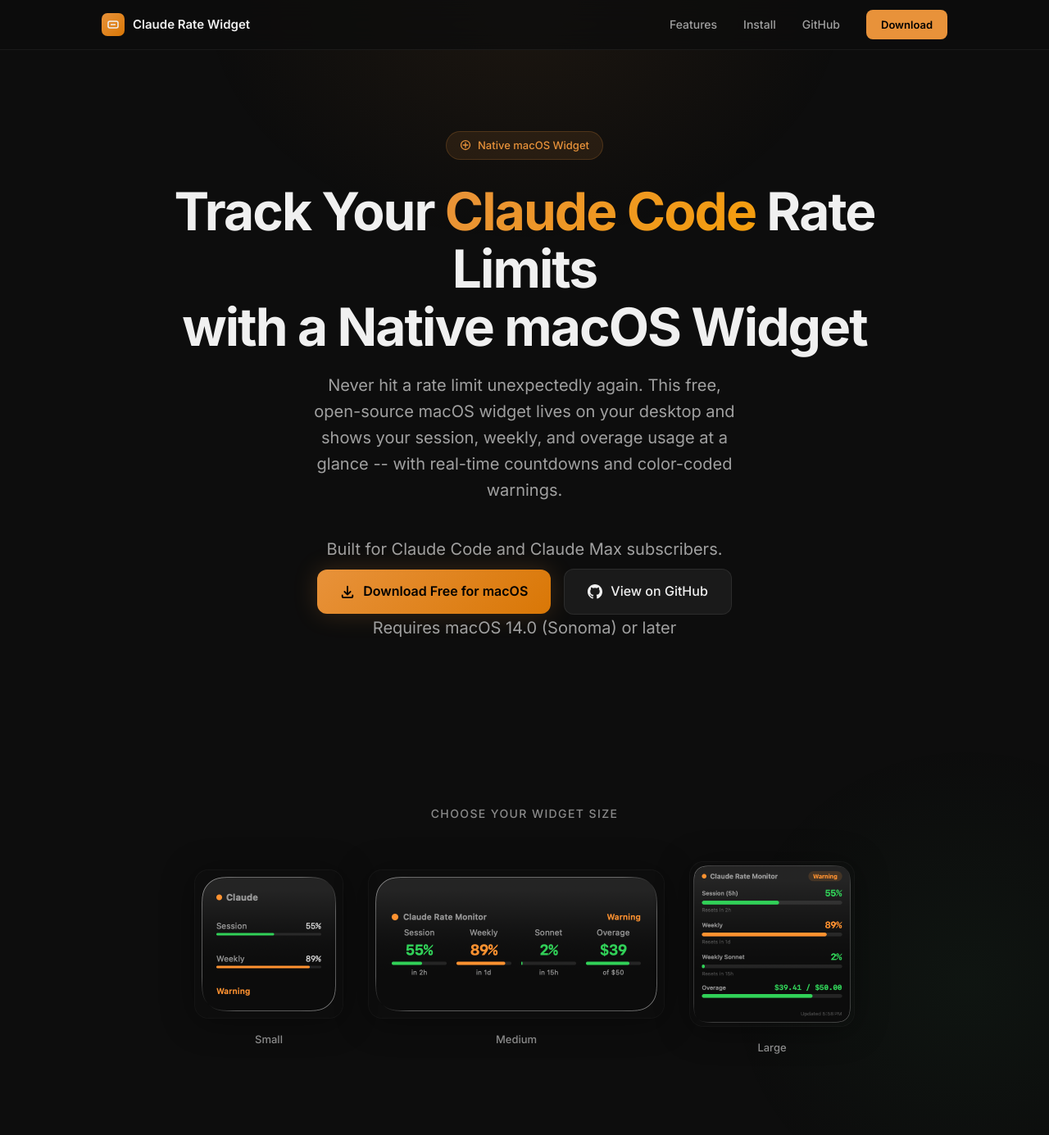
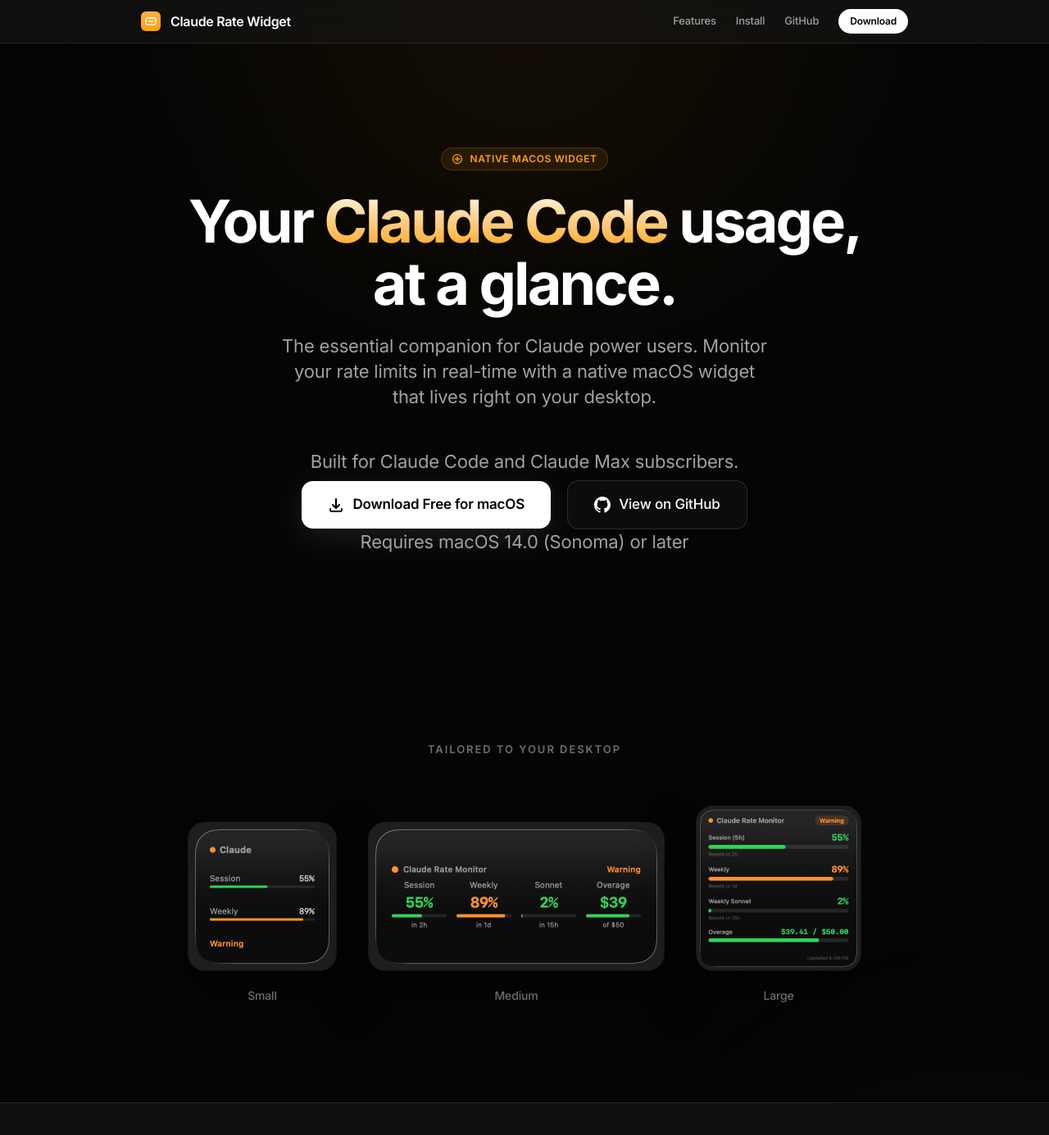
Before and after one commit to hulryung/cc-rate-widget, a Jekyll site: the page built from docs/index.html, in a window 1280 px wide and 1400 px high. Shown: the top 1385 px of the window at 82% size. Built offline with Jekyll 4.4.1, drawn with Linux system fonts in a browser that asks for light colours; some of the changed text lies outside the part shown.

Commit message:
docs: modernize landing page UI with glassmorphism and enhanced animations

```diff
--- a/docs/_layouts/default.html
+++ b/docs/_layouts/default.html
@@ -56,29 +56,35 @@
 }
 
 :root {
-  --bg-primary: #0d0d0d;
-  --bg-secondary: #1a1a1a;
-  --bg-card: #1e1e1e;
-  --bg-card-hover: #252525;
-  --text-primary: #f0f0f0;
-  --text-secondary: #a0a0a0;
-  --text-muted: #8a8a8a;
-  --accent-orange: #e8923a;
-  --accent-green: #4ade80;
-  --accent-red: #ef4444;
-  --border-subtle: rgba(255, 255, 255, 0.06);
-  --border-card: rgba(255, 255, 255, 0.08);
+  --bg-primary: #050505;
+  --bg-secondary: #0f0f0f;
+  --bg-card: rgba(255, 255, 255, 0.03);
+  --bg-card-hover: rgba(255, 255, 255, 0.06);
+  --text-primary: #ffffff;
+  --text-secondary: #a1a1a6;
+  --text-muted: #6e6e73;
+  --accent-orange: #ff9f0a;
+  --accent-green: #30d158;
+  --accent-red: #ff453a;
+  --border-subtle: rgba(255, 255, 255, 0.08);
+  --border-card: rgba(255, 255, 255, 0.12);
+  --glass-bg: rgba(20, 20, 20, 0.7);
+  --shadow-sm: 0 2px 8px rgba(0, 0, 0, 0.4);
+  --shadow-md: 0 8px 30px rgba(0, 0, 0, 0.5);
+  --shadow-lg: 0 20px 60px rgba(0, 0, 0, 0.6);
 }
 
 html {
   scroll-behavior: smooth;
+  -webkit-text-size-adjust: 100%;
 }
 
 body {
-  font-family: 'Inter', -apple-system, BlinkMacSystemFont, 'Segoe UI', sans-serif;
+  font-family: 'Inter', -apple-system, BlinkMacSystemFont, 'SF Pro Text', 'SF Pro Display', system-ui, sans-serif;
   background-color: var(--bg-primary);
   color: var(--text-primary);
-  line-height: 1.6;
+  line-height: 1.5;
+  letter-spacing: -0.011em;
   -webkit-font-smoothing: antialiased;
   -moz-osx-font-smoothing: grayscale;
   overflow-x: hidden;
@@ -87,38 +93,41 @@ body {
 /* ---- Ambient glow backgrounds ---- */
 .glow-top {
   position: fixed;
-  top: -300px;
+  top: -400px;
   left: 50%;
   transform: translateX(-50%);
-  width: 800px;
-  height: 600px;
-  background: radial-gradient(ellipse, rgba(232, 146, 58, 0.07) 0%, transparent 70%);
+  width: 1200px;
+  height: 800px;
+  background: radial-gradient(circle, rgba(255, 159, 10, 0.08) 0%, transparent 70%);
   pointer-events: none;
   z-index: 0;
+  filter: blur(100px);
 }
 
 .glow-mid {
   position: absolute;
-  top: 900px;
-  right: -200px;
-  width: 600px;
-  height: 600px;
-  background: radial-gradient(ellipse, rgba(74, 222, 128, 0.04) 0%, transparent 70%);
+  top: 1200px;
+  right: -300px;
+  width: 800px;
+  height: 800px;
+  background: radial-gradient(circle, rgba(48, 209, 88, 0.05) 0%, transparent 70%);
   pointer-events: none;
   z-index: 0;
+  filter: blur(100px);
 }
 
 /* ---- Layout ---- */
 .container {
-  max-width: 1080px;
+  max-width: 1000px;
   margin: 0 auto;
-  padding: 0 24px;
+  padding: 0 32px;
   position: relative;
   z-index: 1;
 }
 
 section {
   position: relative;
+  padding: 120px 0;
 }
 
 /* ---- Navigation ---- */
@@ -128,52 +137,54 @@ nav {
   left: 0;
   right: 0;
   z-index: 100;
-  background: rgba(13, 13, 13, 0.8);
-  backdrop-filter: blur(20px);
-  -webkit-backdrop-filter: blur(20px);
+  background: var(--glass-bg);
+  backdrop-filter: saturate(180%) blur(20px);
+  -webkit-backdrop-filter: saturate(180%) blur(20px);
   border-bottom: 1px solid var(--border-subtle);
+  transition: background 0.3s ease;
 }
 
 nav .container {
   display: flex;
   align-items: center;
   justify-content: space-between;
-  height: 60px;
+  height: 52px;
 }
 
 .nav-brand {
   display: flex;
   align-items: center;
-  gap: 10px;
+  gap: 12px;
   font-weight: 600;
-  font-size: 15px;
+  font-size: 16px;
   color: var(--text-primary);
   text-decoration: none;
+  letter-spacing: -0.02em;
 }
 
 .nav-icon {
-  width: 28px;
-  height: 28px;
-  background: linear-gradient(135deg, var(--accent-orange), #d97706);
-  border-radius: 7px;
+  width: 24px;
+  height: 24px;
+  background: linear-gradient(180deg, #ffb340 0%, #ff9f0a 100%);
+  border-radius: 6px;
   display: flex;
   align-items: center;
   justify-content: center;
-  font-size: 14px;
+  box-shadow: 0 1px 3px rgba(0,0,0,0.3);
 }
 
 .nav-links {
   display: flex;
   align-items: center;
-  gap: 32px;
+  gap: 24px;
 }
 
 .nav-links a {
   color: var(--text-secondary);
   text-decoration: none;
-  font-size: 14px;
+  font-size: 13px;
   font-weight: 500;
-  transition: color 0.2s;
+  transition: color 0.2s cubic-bezier(0.4, 0, 0.2, 1);
 }
 
 .nav-links a:hover {
@@ -181,22 +192,23 @@ nav .container {
 }
 
 .nav-download {
-  background: var(--accent-orange) !important;
+  background: var(--text-primary);
   color: #000 !important;
-  padding: 8px 18px;
-  border-radius: 8px;
+  padding: 6px 14px;
+  border-radius: 100px;
   font-weight: 600 !important;
-  font-size: 13px !important;
-  transition: opacity 0.2s !important;
+  font-size: 12px !important;
+  transition: transform 0.2s ease, opacity 0.2s ease !important;
 }
 
 .nav-download:hover {
-  opacity: 0.9;
+  transform: scale(1.04);
+  opacity: 0.95;
 }
 
 /* ---- Hero ---- */
 .hero {
-  padding: 160px 0 100px;
+  padding: 180px 0 120px;
   text-align: center;
 }
 
@@ -204,14 +216,16 @@ nav .container {
   display: inline-flex;
   align-items: center;
   gap: 8px;
-  background: rgba(232, 146, 58, 0.1);
-  border: 1px solid rgba(232, 146, 58, 0.2);
+  background: rgba(255, 159, 10, 0.1);
+  border: 1px solid rgba(255, 159, 10, 0.2);
   color: var(--accent-orange);
-  padding: 6px 16px;
+  padding: 4px 12px;
   border-radius: 100px;
-  font-size: 13px;
-  font-weight: 500;
-  margin-bottom: 28px;
+  font-size: 12px;
+  font-weight: 600;
+  margin-bottom: 24px;
+  text-transform: uppercase;
+  letter-spacing: 0.05em;
 }
 
 .hero-badge svg {
@@ -220,33 +234,34 @@ nav .container {
 }
 
 .hero h1 {
-  font-size: clamp(40px, 6vw, 64px);
+  font-size: clamp(48px, 8vw, 72px);
   font-weight: 700;
-  line-height: 1.1;
-  letter-spacing: -0.03em;
-  margin-bottom: 20px;
+  line-height: 1.05;
+  letter-spacing: -0.04em;
+  margin-bottom: 24px;
 }
 
 .hero h1 .highlight {
-  background: linear-gradient(135deg, var(--accent-orange), #f59e0b);
+  background: linear-gradient(180deg, #fff 0%, #ff9f0a 100%);
   -webkit-background-clip: text;
   -webkit-text-fill-color: transparent;
   background-clip: text;
 }
 
 .hero p {
-  font-size: clamp(17px, 2vw, 20px);
+  font-size: clamp(19px, 3vw, 22px);
   color: var(--text-secondary);
-  max-width: 540px;
-  margin: 0 auto 40px;
-  line-height: 1.6;
+  max-width: 600px;
+  margin: 0 auto 48px;
+  line-height: 1.4;
+  font-weight: 400;
 }
 
 .hero-buttons {
   display: flex;
   align-items: center;
   justify-content: center;
-  gap: 16px;
+  gap: 20px;
   flex-wrap: wrap;
 }
 
@@ -254,78 +269,79 @@ nav .container {
   display: inline-flex;
   align-items: center;
   gap: 10px;
-  background: linear-gradient(135deg, var(--accent-orange), #d97706);
+  background: #ffffff;
   color: #000;
-  padding: 14px 28px;
-  border-radius: 12px;
-  font-size: 16px;
+  padding: 16px 32px;
+  border-radius: 14px;
+  font-size: 17px;
   font-weight: 600;
   text-decoration: none;
-  transition: transform 0.2s, box-shadow 0.2s;
-  box-shadow: 0 0 30px rgba(232, 146, 58, 0.2);
+  transition: transform 0.2s cubic-bezier(0.4, 0, 0.2, 1), box-shadow 0.2s ease;
+  box-shadow: 0 10px 40px rgba(255, 255, 255, 0.1);
 }
 
 .btn-primary:hover {
-  transform: translateY(-1px);
-  box-shadow: 0 0 40px rgba(232, 146, 58, 0.3);
+  transform: translateY(-2px);
+  box-shadow: 0 15px 50px rgba(255, 255, 255, 0.15);
 }
 
 .btn-primary svg {
-  width: 18px;
-  height: 18px;
+  width: 20px;
+  height: 20px;
 }
 
 .btn-secondary {
   display: inline-flex;
   align-items: center;
   gap: 10px;
-  background: var(--bg-secondary);
+  background: var(--bg-card);
   color: var(--text-primary);
-  padding: 14px 28px;
-  border-radius: 12px;
-  font-size: 16px;
+  padding: 16px 32px;
+  border-radius: 14px;
+  font-size: 17px;
   font-weight: 500;
   text-decoration: none;
   border: 1px solid var(--border-card);
-  transition: background 0.2s, border-color 0.2s;
+  transition: background 0.2s ease, border-color 0.2s ease;
+  backdrop-filter: blur(10px);
 }
 
 .btn-secondary:hover {
-  background: var(--bg-card);
-  border-color: rgba(255, 255, 255, 0.12);
+  background: var(--bg-card-hover);
+  border-color: rgba(255, 255, 255, 0.2);
 }
 
 .btn-secondary svg {
-  width: 18px;
-  height: 18px;
+  width: 20px;
+  height: 20px;
 }
 
 .hero-meta {
-  margin-top: 20px;
+  margin-top: 24px;
   font-size: 13px;
   color: var(--text-muted);
 }
 
 /* ---- Screenshots ---- */
 .screenshots {
-  padding: 60px 0 100px;
+  padding: 60px 0 120px;
 }
 
 .screenshots h2 {
   text-align: center;
-  font-size: 14px;
-  font-weight: 500;
+  font-size: 13px;
+  font-weight: 600;
   text-transform: uppercase;
-  letter-spacing: 0.1em;
+  letter-spacing: 0.15em;
   color: var(--text-muted);
-  margin-bottom: 48px;
+  margin-bottom: 60px;
 }
 
 .screenshot-grid {
   display: flex;
-  align-items: center;
+  align-items: flex-end;
   justify-content: center;
-  gap: 32px;
+  gap: 40px;
   flex-wrap: wrap;
 }
 
@@ -333,133 +349,124 @@ nav .container {
   display: flex;
   flex-direction: column;
   align-items: center;
-  gap: 16px;
+  gap: 20px;
 }
 
 .screenshot-item img {
-  border-radius: 16px;
-  box-shadow: 0 4px 40px rgba(0, 0, 0, 0.4), 0 0 0 1px rgba(255, 255, 255, 0.05);
-  transition: transform 0.3s ease;
+  border-radius: 20px;
+  box-shadow: 0 30px 60px rgba(0, 0, 0, 0.5), 0 0 0 1px rgba(255, 255, 255, 0.1);
+  transition: transform 0.5s cubic-bezier(0.16, 1, 0.3, 1);
+  background: #1e1e1e;
 }
 
 .screenshot-item img:hover {
-  transform: scale(1.03);
+  transform: scale(1.05) translateY(-10px);
 }
 
-.screenshot-item.small img {
-  width: 180px;
-  height: auto;
-}
-
-.screenshot-item.medium img {
-  width: 360px;
-  height: auto;
-}
-
-.screenshot-item.large img {
-  width: 200px;
-  height: auto;
-}
+.screenshot-item.small img { width: 180px; }
+.screenshot-item.medium img { width: 360px; }
+.screenshot-item.large img { width: 200px; }
 
 .screenshot-label {
-  font-size: 13px;
+  font-size: 14px;
   color: var(--text-muted);
   font-weight: 500;
 }
 
 /* ---- Features ---- */
 .features {
-  padding: 100px 0;
+  background: var(--bg-secondary);
+  border-top: 1px solid var(--border-subtle);
+  border-bottom: 1px solid var(--border-subtle);
 }
 
 .section-header {
   text-align: center;
-  margin-bottom: 64px;
+  margin-bottom: 80px;
 }
 
 .section-header h2 {
-  font-size: clamp(28px, 4vw, 36px);
+  font-size: clamp(32px, 5vw, 44px);
   font-weight: 700;
-  letter-spacing: -0.02em;
-  margin-bottom: 12px;
+  letter-spacing: -0.03em;
+  margin-bottom: 16px;
 }
 
 .section-header p {
-  font-size: 17px;
+  font-size: 19px;
   color: var(--text-secondary);
-  max-width: 480px;
+  max-width: 520px;
   margin: 0 auto;
 }
 
 .feature-grid {
   display: grid;
   grid-template-columns: repeat(3, 1fr);
-  gap: 20px;
+  gap: 24px;
 }
 
 .feature-card {
   background: var(--bg-card);
   border: 1px solid var(--border-card);
-  border-radius: 16px;
-  padding: 32px 28px;
-  transition: background 0.2s, border-color 0.2s;
+  border-radius: 24px;
+  padding: 40px;
+  transition: transform 0.3s ease, background 0.3s ease, border-color 0.3s ease;
+  backdrop-filter: blur(10px);
 }
 
 .feature-card:hover {
+  transform: translateY(-5px);
   background: var(--bg-card-hover);
-  border-color: rgba(255, 255, 255, 0.1);
+  border-color: rgba(255, 255, 255, 0.2);
 }
 
 .feature-icon {
-  width: 44px;
-  height: 44px;
-  border-radius: 11px;
+  width: 48px;
+  height: 48px;
+  border-radius: 12px;
   display: flex;
   align-items: center;
   justify-content: center;
-  margin-bottom: 20px;
-  font-size: 20px;
+  margin-bottom: 24px;
+  font-size: 24px;
 }
 
-.feature-icon.green {
-  background: rgba(74, 222, 128, 0.1);
-  color: var(--accent-green);
-}
-
-.feature-icon.orange {
-  background: rgba(232, 146, 58, 0.1);
-  color: var(--accent-orange);
-}
-
-.feature-icon.red {
-  background: rgba(239, 68, 68, 0.1);
-  color: var(--accent-red);
-}
+.feature-icon.green { background: rgba(48, 209, 88, 0.1); color: var(--accent-green); }
+.feature-icon.orange { background: rgba(255, 159, 10, 0.1); color: var(--accent-orange); }
+.feature-icon.red { background: rgba(255, 69, 58, 0.1); color: var(--accent-red); }
 
 .feature-card h3 {
-  font-size: 16px;
+  font-size: 18px;
   font-weight: 600;
-  margin-bottom: 8px;
+  margin-bottom: 12px;
+  letter-spacing: -0.02em;
 }
 
 .feature-card p {
-  font-size: 14px;
+  font-size: 15px;
   color: var(--text-secondary);
-  line-height: 1.6;
+  line-height: 1.5;
 }
 
 /* ---- Rate Categories Visual ---- */
 .rate-categories {
-  padding: 80px 0;
+  padding: 120px 0;
+}
+
+.widget-frame {
+  max-width: 480px;
+  margin: 0 auto;
+  padding: 12px;
+  background: rgba(255, 255, 255, 0.05);
+  border-radius: 42px;
+  box-shadow: var(--shadow-lg), 0 0 0 1px rgba(255, 255, 255, 0.1);
+  position: relative;
 }
 
 .rate-bar-demo {
-  max-width: 560px;
-  margin: 0 auto;
-  background: var(--bg-card);
-  border: 1px solid var(--border-card);
-  border-radius: 20px;
-  padding: 36px 32px;
+  background: #1a1a1a;
+  border-radius: 32px;
+  padding: 32px;
 }
 
 .rate-row {
@@ -469,19 +476,15 @@ nav .container {
   margin-bottom: 8px;
 }
 
-.rate-row:last-child .rate-track {
-  margin-bottom: 0;
-}
-
 .rate-label {
-  font-size: 14px;
-  font-weight: 500;
+  font-size: 13px;
+  font-weight: 600;
   color: var(--text-secondary);
 }
 
 .rate-value {
-  font-size: 14px;
-  font-weight: 600;
+  font-size: 13px;
+  font-weight: 700;
 }
 
 .rate-value.green { color: var(--accent-green); }
@@ -489,111 +492,108 @@ nav .container {
 .rate-value.red { color: var(--accent-red); }
 
 .rate-track {
-  height: 6px;
-  background: rgba(255, 255, 255, 0.06);
-  border-radius: 3px;
-  margin-bottom: 24px;
+  height: 8px;
+  background: rgba(255, 255, 255, 0.1);
+  border-radius: 4px;
+  margin-bottom: 20px;
   overflow: hidden;
 }
 
 .rate-fill {
   height: 100%;
-  border-radius: 3px;
-  transition: width 1.5s cubic-bezier(0.4, 0, 0.2, 1);
+  border-radius: 4px;
+  transition: width 1.5s cubic-bezier(0.34, 1.56, 0.64, 1);
 }
 
-.rate-fill.green { background: var(--accent-green); }
-.rate-fill.orange { background: var(--accent-orange); }
-.rate-fill.red { background: var(--accent-red); }
+.rate-fill.green { background: var(--accent-green); box-shadow: 0 0 15px rgba(48, 209, 88, 0.3); }
+.rate-fill.orange { background: var(--accent-orange); box-shadow: 0 0 15px rgba(255, 159, 10, 0.3); }
 
 .rate-reset {
-  font-size: 12px;
+  font-size: 11px;
   color: var(--text-muted);
-  margin-top: -4px;
-  margin-bottom: 24px;
+  margin-top: -14px;
+  margin-bottom: 20px;
   display: block;
 }
 
 /* ---- Installation ---- */
 .installation {
-  padding: 100px 0;
+  padding: 120px 0;
 }
 
 .steps {
   display: grid;
   grid-template-columns: repeat(4, 1fr);
-  gap: 20px;
-  margin-top: 0;
+  gap: 24px;
 }
 
 .step {
   text-align: center;
-  padding: 32px 20px;
+  padding: 40px 24px;
   background: var(--bg-card);
   border: 1px solid var(--border-card);
-  border-radius: 16px;
+  border-radius: 24px;
   position: relative;
+  transition: background 0.3s ease;
+}
+
+.step:hover {
+  background: var(--bg-card-hover);
 }
 
 .step-number {
-  width: 36px;
-  height: 36px;
+  width: 40px;
+  height: 40px;
   border-radius: 50%;
-  background: rgba(232, 146, 58, 0.1);
-  border: 1px solid rgba(232, 146, 58, 0.2);
+  background: rgba(255, 159, 10, 0.1);
+  border: 1px solid rgba(255, 159, 10, 0.2);
   color: var(--accent-orange);
-  font-size: 15px;
+  font-size: 16px;
   font-weight: 700;
   display: inline-flex;
   align-items: center;
   justify-content: center;
-  margin-bottom: 20px;
+  margin-bottom: 24px;
 }
 
 .step h3 {
-  font-size: 15px;
+  font-size: 16px;
   font-weight: 600;
-  margin-bottom: 8px;
+  margin-bottom: 12px;
 }
 
 .step p {
-  font-size: 13px;
+  font-size: 14px;
   color: var(--text-secondary);
-  line-height: 1.5;
+  line-height: 1.4;
 }
 
 /* ---- Footer ---- */
 footer {
-  padding: 48px 0;
+  padding: 60px 0;
   border-top: 1px solid var(--border-subtle);
+  background: var(--bg-primary);
 }
 
 footer .container {
   display: flex;
   align-items: center;
   justify-content: space-between;
-  flex-wrap: wrap;
-  gap: 16px;
 }
 
 .footer-left {
   display: flex;
   align-items: center;
-  gap: 10px;
+  gap: 12px;
   font-size: 14px;
   color: var(--text-muted);
-}
-
-.footer-left .nav-icon {
-  width: 24px;
-  height: 24px;
-  font-size: 12px;
+  font-weight: 500;
 }
 
 .footer-links {
   display: flex;
   align-items: center;
-  gap: 24px;
+  gap: 32px;
 }
 
 .footer-links a {
@@ -602,34 +602,23 @@ footer .container {
   font-size: 14px;
   display: inline-flex;
   align-items: center;
-  gap: 6px;
-  transition: color 0.2s;
+  gap: 8px;
+  transition: color 0.2s ease;
 }
 
 .footer-links a:hover {
-  color: var(--text-secondary);
-}
-
-.footer-links svg {
-  width: 16px;
-  height: 16px;
+  color: var(--text-primary);
 }
 
 /* ---- Animations ---- */
 @keyframes fadeInUp {
-  from {
-    opacity: 0;
-    transform: translateY(20px);
-  }
-  to {
-    opacity: 1;
-    transform: translateY(0);
-  }
+  from { opacity: 0; transform: translateY(30px); }
+  to { opacity: 1; transform: translateY(0); }
 }
 
 .fade-in {
   opacity: 0;
-  animation: fadeInUp 0.6s ease forwards;
+  animation: fadeInUp 0.8s cubic-bezier(0.16, 1, 0.3, 1) forwards;
 }
 
 .fade-in.d1 { animation-delay: 0.1s; }
@@ -638,54 +627,19 @@ footer .container {
 .fade-in.d4 { animation-delay: 0.4s; }
 
 /* ---- Responsive ---- */
-@media (max-width: 900px) {
-  .feature-grid {
-    grid-template-columns: repeat(2, 1fr);
-  }
-  .steps {
-    grid-template-columns: repeat(2, 1fr);
-  }
+@media (max-width: 960px) {
+  .feature-grid { grid-template-columns: repeat(2, 1fr); }
+  .steps { grid-template-columns: repeat(2, 1fr); }
 }
 
 @media (max-width: 640px) {
-  .hero {
-    padding: 130px 0 60px;
-  }
-  .feature-grid {
-    grid-template-columns: 1fr;
-  }
-  .steps {
-    grid-template-columns: 1fr;
-    max-width: 340px;
-    margin: 0 auto;
-  }
-  .screenshot-grid {
-    flex-direction: column;
-    gap: 24px;
-  }
-  .screenshot-item.small img {
-    width: 160px;
-  }
-  .screenshot-item.medium img {
-    width: min(90vw, 360px);
-  }
-  .screenshot-item.large img {
-    width: 180px;
-  }
-  .nav-links .nav-link-text {
-    display: none;
-  }
-  footer .container {
-    flex-direction: column;
-    text-align: center;
-  }
-  .hero-buttons {
-    flex-direction: column;
-  }
-  .btn-primary, .btn-secondary {
-    width: 100%;
-    justify-content: center;
-  }
+  section { padding: 80px 0; }
+  .container { padding: 0 24px; }
+  .hero { padding: 140px 0 80px; }
+  .feature-grid, .steps { grid-template-columns: 1fr; }
+  .nav-links { display: none; }
+  footer .container { flex-direction: column; gap: 32px; text-align: center; }
+  .btn-primary, .btn-secondary { width: 100%; justify-content: center; }
 }
 
 /* ---- Skip Navigation ---- */
@@ -797,18 +751,18 @@ const observer = new IntersectionObserver((entries) => {
       fills.forEach(fill => {
         const width = fill.getAttribute('data-width');
         if (width) {
-          setTimeout(() => { fill.style.width = width; }, 200);
+          setTimeout(() => { fill.style.width = width; }, 400);
         }
       });
       observer.unobserve(entry.target);
     }
   });
-}, { threshold: 0.3 });
+}, { threshold: 0.5 });
 
-const demo = document.querySelector('.rate-bar-demo');
+const demo = document.querySelector('.widget-frame');
 if (demo) observer.observe(demo);
 
-// Fade-in on scroll
+// Fade-in on scroll with stagger support
 const fadeObserver = new IntersectionObserver((entries) => {
   entries.forEach(entry => {
     if (entry.isIntersecting) {
@@ -816,12 +770,34 @@ const fadeObserver = new IntersectionObserver((entries) => {
       fadeObserver.unobserve(entry.target);
     }
   });
-}, { threshold: 0.1 });
+}, { threshold: 0.1, rootMargin: '0px 0px -50px 0px' });
 
 document.querySelectorAll('.fade-in').forEach(el => {
   el.style.animationPlayState = 'paused';
   fadeObserver.observe(el);
 });
+
+// Subtle parallax for glow effects
+window.addEventListener('scroll', () => {
+  const scrolled = window.pageYOffset;
+  const glowTop = document.querySelector('.glow-top');
+  const glowMid = document.querySelector('.glow-mid');
+
+  if (glowTop) glowTop.style.transform = `translateX(-50%) translateY(${scrolled * 0.15}px)`;
+  if (glowMid) glowMid.style.transform = `translateY(${scrolled * -0.1}px)`;
+});
+
+// Nav background change on scroll
+window.addEventListener('scroll', () => {
+  const nav = document.querySelector('nav');
+  if (window.scrollY > 20) {
+    nav.style.background = 'rgba(5, 5, 5, 0.85)';
+    nav.style.borderBottomColor = 'rgba(255, 255, 255, 0.12)';
+  } else {
+    nav.style.background = 'var(--glass-bg)';
+    nav.style.borderBottomColor = 'var(--border-subtle)';
+  }
+});
 </script>
 
 </body>
--- a/docs/index.html
+++ b/docs/index.html
@@ -14,10 +14,10 @@ description: Free, open-source macOS widget that tracks your Claude Code API rat
       </span>
     </div>
     <h1 class="fade-in d2">
-      Track Your <span class="highlight">Claude Code</span> Rate Limits<br>with a Native macOS Widget
+      Your <span class="highlight">Claude Code</span> usage,<br>at a glance.
     </h1>
     <p class="fade-in d3">
-      Never hit a rate limit unexpectedly again. This free, open-source macOS widget lives on your desktop and shows your session, weekly, and overage usage at a glance -- with real-time countdowns and color-coded warnings.
+      The essential companion for Claude power users. Monitor your rate limits in real-time with a native macOS widget that lives right on your desktop.
     </p>
     <p class="hero-meta fade-in d3" style="margin-top: 0; margin-bottom: 0.5rem;">Built for Claude Code and Claude Max subscribers.</p>
     <div class="hero-buttons fade-in d4">
@@ -37,7 +37,7 @@ description: Free, open-source macOS widget that tracks your Claude Code API rat
 <!-- Screenshots -->
 <section class="screenshots" id="screenshots">
   <div class="container">
-    <h2 class="fade-in">Choose Your Widget Size</h2>
+    <h2 class="fade-in">Tailored to your desktop</h2>
     <div class="screenshot-grid">
       <div class="screenshot-item small fade-in d1">
         <img src="{{ '/assets/screenshots/widget-small.png' | relative_url }}" alt="Small widget showing Session and Weekly rate limits" loading="lazy">
@@ -113,10 +113,11 @@ description: Free, open-source macOS widget that tracks your Claude Code API rat
 <section class="rate-categories">
   <div class="container">
     <div class="section-header">
-      <h2 class="fade-in">Know Exactly Where You Stand on Every Rate Limit</h2>
-      <p class="fade-in d1">Track session, weekly, and overage categories with precision.</p>
+      <h2 class="fade-in">Real-time Visualization</h2>
+      <p class="fade-in d1">Track session, weekly, and overage categories with native precision.</p>
     </div>
-    <div class="rate-bar-demo fade-in d2">
+    <div class="widget-frame fade-in d2">
+      <div class="rate-bar-demo">
         <div class="rate-row">
           <span class="rate-label">Session (5h)</span>
           <span class="rate-value green">55%</span>
@@ -153,6 +154,7 @@ description: Free, open-source macOS widget that tracks your Claude Code API rat
         </div>
       </div>
     </div>
+  </div>
 </section>
 
 <!-- Installation -->
```
Lines whose indentation alone changed are shown as unchanged.
